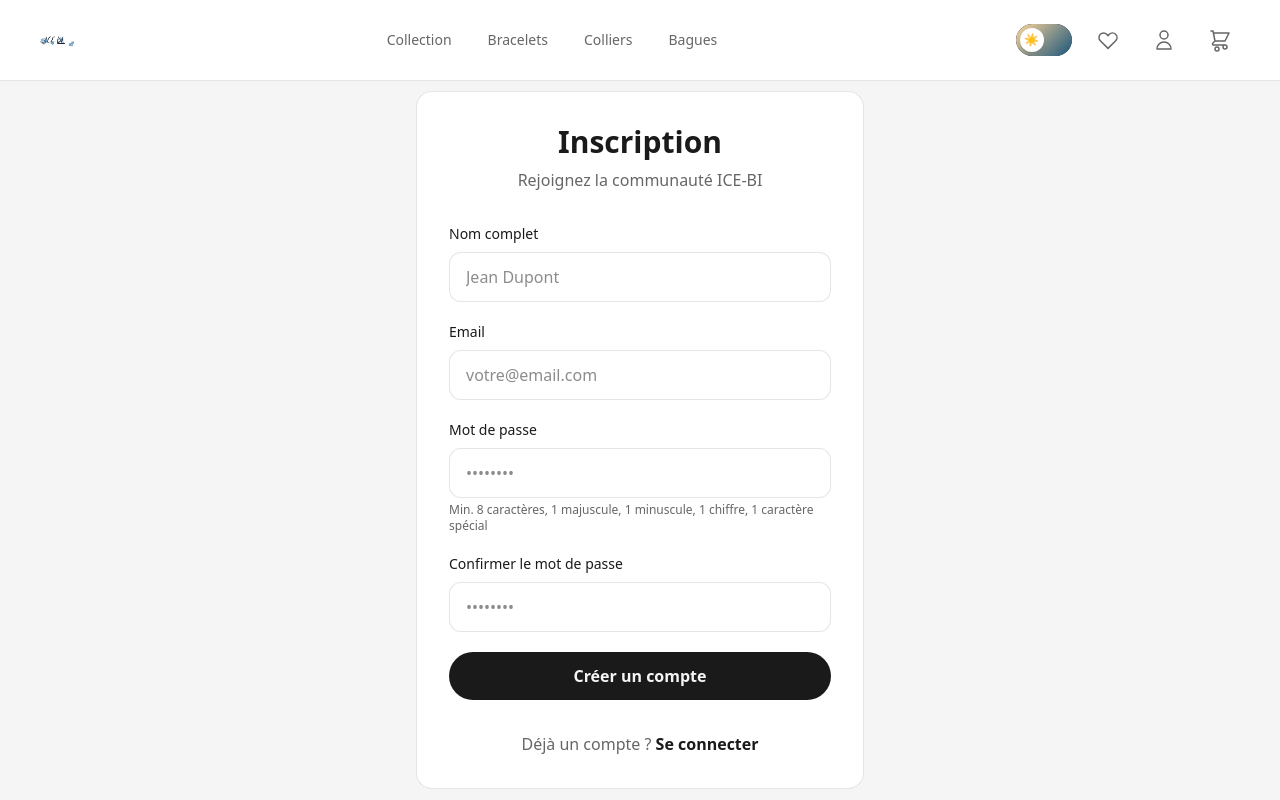
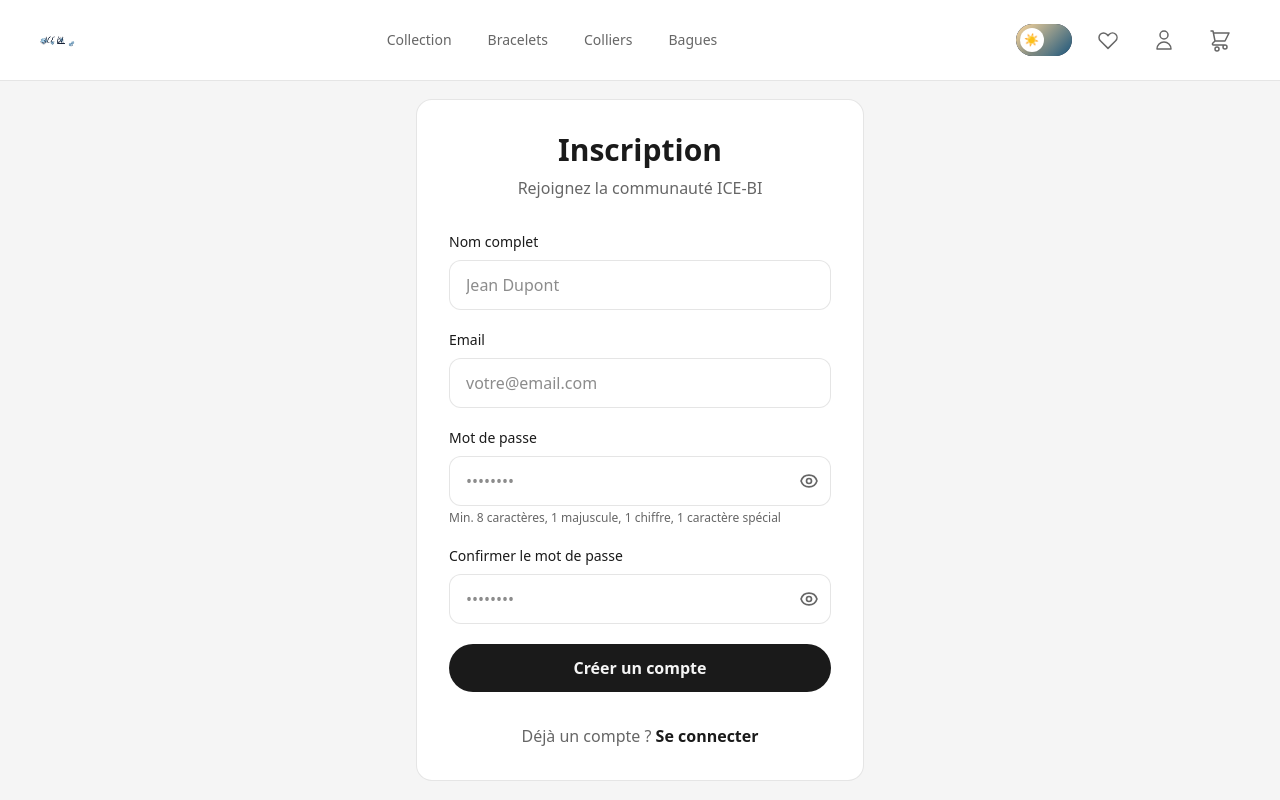
Before and after one commit to chrys-2002/Mon-site-de-bijou-H, a Next.js app: page /auth/register in a window 1280 px wide. Shown: the top 800 px of the page. Built offline with nearby package versions, Linux system fonts and the light colour scheme; no server answers.

Commit message:
Add password visibility toggle

```diff
--- a/src/app/auth/register/page.tsx
+++ b/src/app/auth/register/page.tsx
@@ -8,6 +8,8 @@ export default function RegisterPage() {
   const [email, setEmail] = useState("");
   const [password, setPassword] = useState("");
   const [confirmPassword, setConfirmPassword] = useState("");
+  const [showPassword, setShowPassword] = useState(false);
+  const [showConfirm, setShowConfirm] = useState(false);
   const [error, setError] = useState("");
   const [success, setSuccess] = useState("");
   const [loading, setLoading] = useState(false);
@@ -27,7 +29,6 @@ export default function RegisterPage() {
     setError("");
     setSuccess("");
 
-    // Validation du mot de passe
     const passwordError = validatePassword(password);
     if (passwordError) {
       setError(passwordError);
@@ -35,7 +36,6 @@ export default function RegisterPage() {
       return;
     }
 
-    // Vérifier que les mots de passe correspondent
     if (password !== confirmPassword) {
       setError("Les mots de passe ne correspondent pas");
       setLoading(false);
@@ -48,23 +48,21 @@ export default function RegisterPage() {
         headers: { "Content-Type": "application/json" },
         body: JSON.stringify({ name, email, password }),
       });
-
       const data = await res.json();
-
       if (res.ok) {
         setSuccess("Compte créé ! Redirection...");
-        setTimeout(() => {
-          window.location.href = "/";
-        }, 1000);
+        setTimeout(() => { window.location.href = "/"; }, 1000);
       } else {
         setError(data.error || "Erreur lors de l'inscription");
       }
-    } catch (err: any) {
+    } catch {
       setError("Impossible de contacter le serveur.");
     } finally {
       setLoading(false);
     }
   };
+
+  const inputClass = "w-full bg-[var(--bg-card)] border border-[var(--border)] text-[var(--text)] px-4 py-3 rounded-xl focus:outline-none pr-12";
 
   return (
     <main className="min-h-screen pt-20 flex items-center justify-center px-4 bg-[var(--bg)]">
@@ -73,37 +71,46 @@ export default function RegisterPage() {
           <h1 className="text-3xl font-bold mb-2 text-center text-[var(--text)]">Inscription</h1>
           <p className="text-[var(--text-secondary)] text-center mb-8">Rejoignez la communauté ICE-BI</p>
 
-          {error && (
-            <div className="bg-red-500/10 border border-red-500 text-red-500 p-3 rounded-xl mb-6 text-sm">{error}</div>
-          )}
-          {success && (
-            <div className="bg-green-500/10 border border-green-500 text-green-500 p-3 rounded-xl mb-6 text-sm">{success}</div>
-          )}
+          {error && <div className="bg-red-500/10 border border-red-500 text-red-500 p-3 rounded-xl mb-6 text-sm">{error}</div>}
+          {success && <div className="bg-green-500/10 border border-green-500 text-green-500 p-3 rounded-xl mb-6 text-sm">{success}</div>}
 
           <form onSubmit={handleSubmit} className="space-y-5">
             <div>
               <label className="block text-sm font-medium mb-2 text-[var(--text)]">Nom complet</label>
-              <input type="text" value={name} onChange={(e) => setName(e.target.value)} placeholder="Jean Dupont"
-                className="w-full bg-[var(--bg-card)] border border-[var(--border)] text-[var(--text)] px-4 py-3 rounded-xl focus:outline-none" required />
+              <input type="text" value={name} onChange={(e) => setName(e.target.value)} placeholder="Jean Dupont" className={inputClass} required />
             </div>
             <div>
               <label className="block text-sm font-medium mb-2 text-[var(--text)]">Email</label>
-              <input type="email" value={email} onChange={(e) => setEmail(e.target.value)} placeholder="votre@email.com"
-                className="w-full bg-[var(--bg-card)] border border-[var(--border)] text-[var(--text)] px-4 py-3 rounded-xl focus:outline-none" required />
+              <input type="email" value={email} onChange={(e) => setEmail(e.target.value)} placeholder="votre@email.com" className={inputClass} required />
             </div>
             <div>
               <label className="block text-sm font-medium mb-2 text-[var(--text)]">Mot de passe</label>
-              <input type="password" value={password} onChange={(e) => setPassword(e.target.value)} placeholder="••••••••"
-                className="w-full bg-[var(--bg-card)] border border-[var(--border)] text-[var(--text)] px-4 py-3 rounded-xl focus:outline-none" required />
-              <p className="text-[var(--text-secondary)] text-xs mt-1">Min. 8 caractères, 1 majuscule, 1 minuscule, 1 chiffre, 1 caractère spécial</p>
+              <div className="relative">
+                <input type={showPassword ? "text" : "password"} value={password} onChange={(e) => setPassword(e.target.value)} placeholder="••••••••" className={inputClass} required />
+                <button type="button" onClick={() => setShowPassword(!showPassword)} className="absolute right-3 top-1/2 -translate-y-1/2 text-[var(--text-secondary)] hover:text-[var(--text)]">
+                  {showPassword ? (
+                    <svg className="w-5 h-5" fill="none" stroke="currentColor" viewBox="0 0 24 24"><path strokeLinecap="round" strokeLinejoin="round" strokeWidth={2} d="M13.875 18.825A10.05 10.05 0 0112 19c-4.478 0-8.268-2.943-9.543-7a9.97 9.97 0 011.563-3.029m5.858.908a3 3 0 114.243 4.243M15 12a3 3 0 01-3 3m0 0a3 3 0 01-3-3m3 3V6m0 12v-3m6.36 1.64l-1.28-1.28M6.72 6.72l-1.28-1.28M21 12a9.97 9.97 0 01-1.457 3.543M3 12a9.97 9.97 0 013.457-3.543M12 3v3" /></svg>
+                  ) : (
+                    <svg className="w-5 h-5" fill="none" stroke="currentColor" viewBox="0 0 24 24"><path strokeLinecap="round" strokeLinejoin="round" strokeWidth={2} d="M15 12a3 3 0 11-6 0 3 3 0 016 0z" /><path strokeLinecap="round" strokeLinejoin="round" strokeWidth={2} d="M2.458 12C3.732 7.943 7.523 5 12 5c4.478 0 8.268 2.943 9.542 7-1.274 4.057-5.064 7-9.542 7-4.477 0-8.268-2.943-9.542-7z" /></svg>
+                  )}
+                </button>
+              </div>
+              <p className="text-[var(--text-secondary)] text-xs mt-1">Min. 8 caractères, 1 majuscule, 1 chiffre, 1 caractère spécial</p>
             </div>
             <div>
               <label className="block text-sm font-medium mb-2 text-[var(--text)]">Confirmer le mot de passe</label>
-              <input type="password" value={confirmPassword} onChange={(e) => setConfirmPassword(e.target.value)} placeholder="••••••••"
-                className="w-full bg-[var(--bg-card)] border border-[var(--border)] text-[var(--text)] px-4 py-3 rounded-xl focus:outline-none" required />
+              <div className="relative">
+                <input type={showConfirm ? "text" : "password"} value={confirmPassword} onChange={(e) => setConfirmPassword(e.target.value)} placeholder="••••••••" className={inputClass} required />
+                <button type="button" onClick={() => setShowConfirm(!showConfirm)} className="absolute right-3 top-1/2 -translate-y-1/2 text-[var(--text-secondary)] hover:text-[var(--text)]">
+                  {showConfirm ? (
+                    <svg className="w-5 h-5" fill="none" stroke="currentColor" viewBox="0 0 24 24"><path strokeLinecap="round" strokeLinejoin="round" strokeWidth={2} d="M13.875 18.825A10.05 10.05 0 0112 19c-4.478 0-8.268-2.943-9.543-7a9.97 9.97 0 011.563-3.029m5.858.908a3 3 0 114.243 4.243M15 12a3 3 0 01-3 3m0 0a3 3 0 01-3-3m3 3V6m0 12v-3m6.36 1.64l-1.28-1.28M6.72 6.72l-1.28-1.28M21 12a9.97 9.97 0 01-1.457 3.543M3 12a9.97 9.97 0 013.457-3.543M12 3v3" /></svg>
+                  ) : (
+                    <svg className="w-5 h-5" fill="none" stroke="currentColor" viewBox="0 0 24 24"><path strokeLinecap="round" strokeLinejoin="round" strokeWidth={2} d="M15 12a3 3 0 11-6 0 3 3 0 016 0z" /><path strokeLinecap="round" strokeLinejoin="round" strokeWidth={2} d="M2.458 12C3.732 7.943 7.523 5 12 5c4.478 0 8.268 2.943 9.542 7-1.274 4.057-5.064 7-9.542 7-4.477 0-8.268-2.943-9.542-7z" /></svg>
+                  )}
+                </button>
+              </div>
             </div>
-            <button type="submit" disabled={loading}
-              className="w-full bg-[var(--text)] text-[var(--bg)] py-3 rounded-full font-semibold hover:opacity-80 transition disabled:opacity-50">
+            <button type="submit" disabled={loading} className="w-full bg-[var(--text)] text-[var(--bg)] py-3 rounded-full font-semibold hover:opacity-80 transition disabled:opacity-50">
               {loading ? "Création..." : "Créer un compte"}
             </button>
           </form>
```
